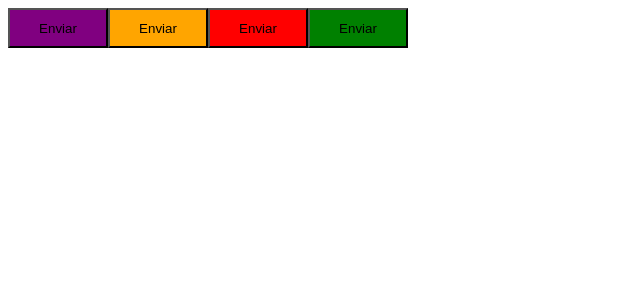
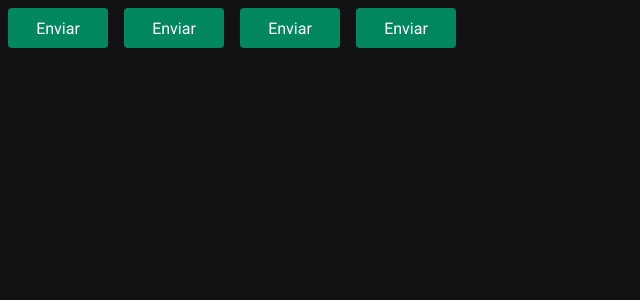
Before and after one commit to gustavogk/ignite-timer, a React (Vite) app: page / in a window 1280 px wide. Shown: the top 300 px of the page, without its empty margins (0-640 px from the left). Built offline with nearby package versions, Linux system fonts and the light colour scheme.

Commit message:
feat: estrutura d aplicação - cores e fontes

```diff
--- a/index.html
+++ b/index.html
@@ -3,6 +3,17 @@
   <head>
     <meta charset="UTF-8" />
     <meta name="viewport" content="width=device-width, initial-scale=1.0" />
+
+    <link rel="preconnect" href="https://fonts.googleapis.com" />
+    <link rel="preconnect" href="https://fonts.gstatic.com" crossorigin />
+
+    <meta name="viewport" content="width=device-width, initial-scale=1.0" />
+
+    <link
+      href="https://fonts.googleapis.com/css2?family=Roboto+Mono:wght@700&family=Roboto:wght@400;700&display=swap"
+      rel="stylesheet"
+    />
+
     <title>Ignite Timer</title>
   </head>
   <body>
--- a/package.json
+++ b/package.json
@@ -4,7 +4,7 @@
   "version": "0.0.0",
   "type": "module",
   "scripts": {
-    "dev": "vite",
+    "dev": "vite --port 3000",
     "build": "tsc -b && vite build",
     "lint": "eslint .",
     "preview": "vite preview"
--- a/src/App.tsx
+++ b/src/App.tsx
@@ -1,13 +1,19 @@
 import React from "react";
+import { ThemeProvider } from "styled-components";
 import { Button } from "./components/Button";
+
+import { defaultTheme } from "./styles/themes/default";
+import { GlobalStyle } from "./styles/global";
 
 export function App() {
   return (
-    <>
+    <ThemeProvider theme={defaultTheme}>
       <Button variant="primary"></Button>
       <Button variant="secondary"></Button>
       <Button variant="danger"></Button>
       <Button variant="success"></Button>
-    </>
+
+      <GlobalStyle />
+    </ThemeProvider>
   );
 }
--- a/src/components/Button.styles.ts
+++ b/src/components/Button.styles.ts
@@ -16,10 +16,10 @@
 export const ButtonContainer = styled.button<ButtonContainerProps>`
   width: 100px;
   height: 40px;
+  border-radius: 4px;
+  border: 0;
+  margin: 8px;
 
-  ${(props) => {
-    return css`
-      background-color: ${ButtonVariants[props.variant]};
-    `;
-  }}
+  background-color: ${(props) => props.theme["green-500"]};
+  color: ${(props) => props.theme.white};
 `;
--- /dev/null
+++ b/src/styles/global.ts
@@ -0,0 +1,25 @@
+import { createGlobalStyle } from "styled-components";
+
+export const GlobalStyle = createGlobalStyle`
+* {
+    margin: 0;
+    padding: 0;
+    box-sizing: border-box;
+}
+
+:focus {
+    outline: 0;
+    box-shadow: 0 0 0 0 2px ${(props) => props.theme["gray-500"]};
+}
+
+body {
+    background: ${(props) => props.theme["gray-900"]};
+    color: ${(props) => props.theme["gray-300"]};
+}
+
+body, input, button, textarea {
+    font-family: "Roboto", sans-serif;
+    font-weight: 400;
+    font-size: 1rem;
+}
+`;
--- /dev/null
+++ b/src/styles/themes/default.ts
@@ -0,0 +1,21 @@
+export const defaultTheme = {
+  white: "#FFF",
+
+  "gray-100": "#E1E1E6",
+  "gray-300": "#C4C4CC",
+  "gray-400": "#8D8D99",
+  "gray-500": "#7C7C8A",
+  "gray-600": "#323238",
+  "gray-700": "#29292E",
+  "gray-800": "#202024",
+  "gray-900": "#121214",
+
+  "green-300": "#00B37E",
+  "green-500": "#00875F",
+  "green-700": "#015F43",
+
+  "red-500": "#AB222E",
+  "red-700": "#7A1921",
+
+  "yellow-500": "#FBA94C",
+};
```
Also changed, not shown: src/@types/styles.d.ts (added, +8 -0 lines).
